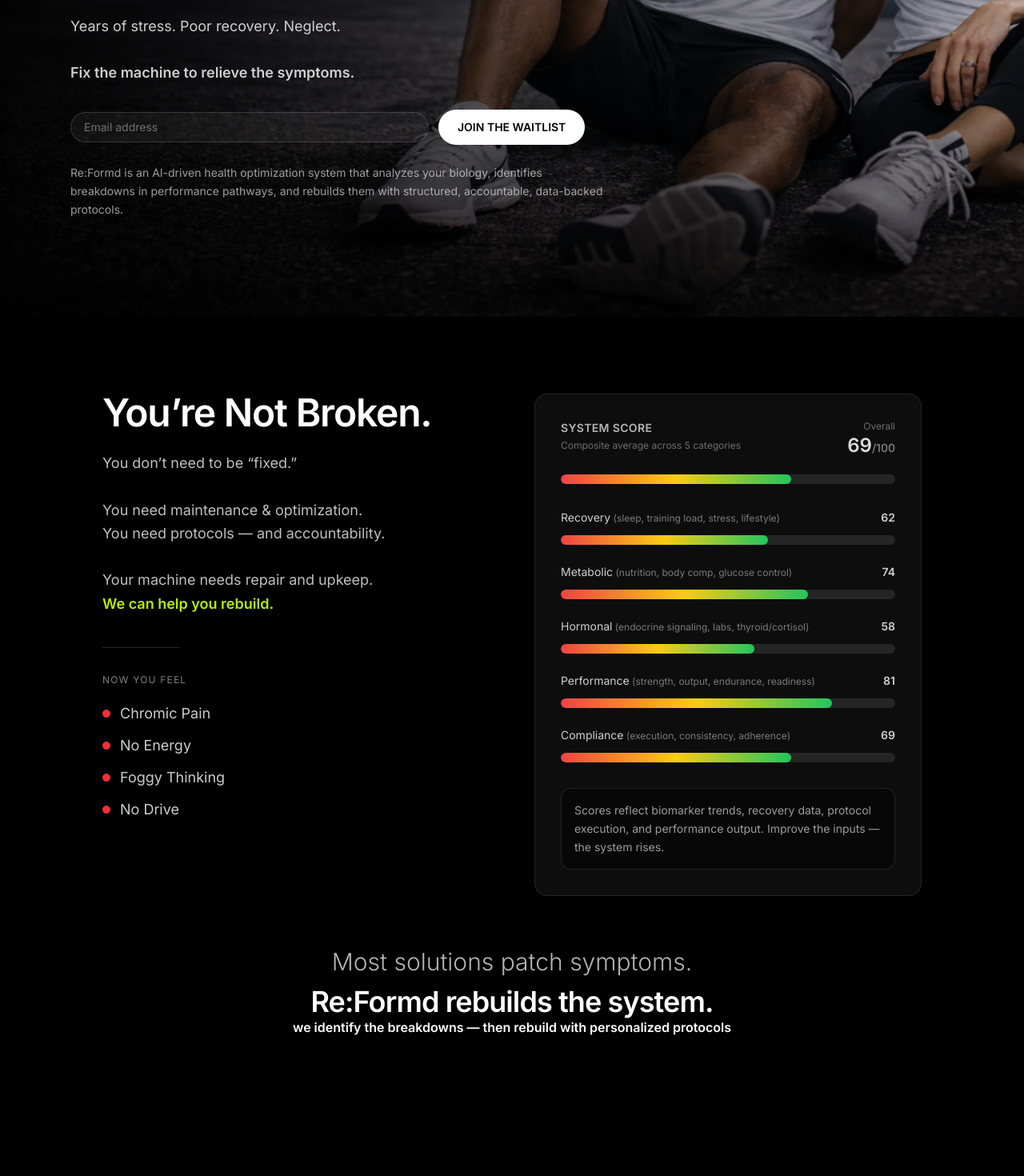
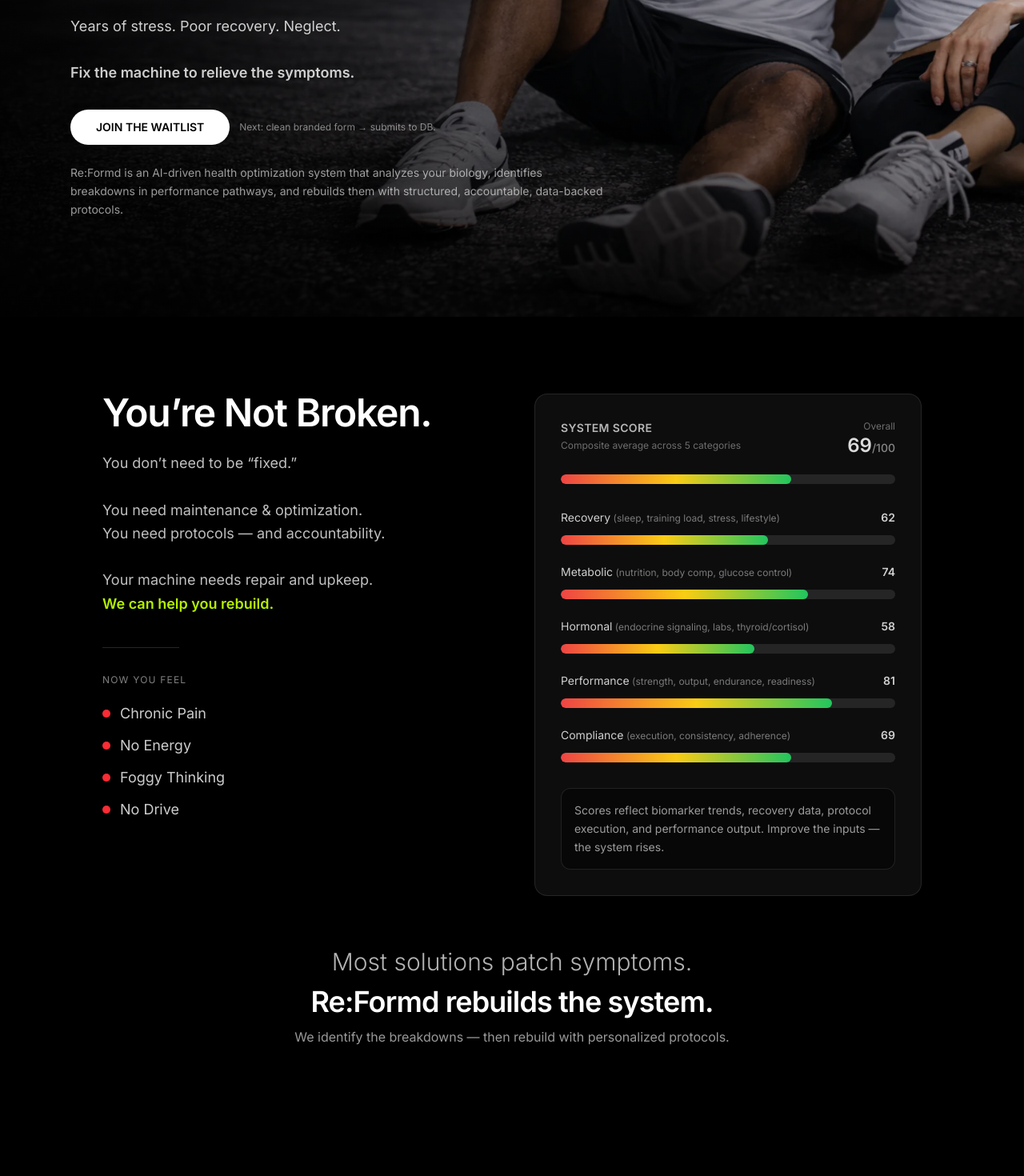
Before and after one commit to bwadz/reformd-web, a Next.js app: page / in a window 1280 px wide. Shown: the part 500-1970 px from the top of the page at 80% size. Built offline with nearby package versions, Linux system fonts and the light colour scheme.

Commit message:
Refine CTA layout, tighten feedback loop, mobile hero adjustments, footer cleanup (no active links)

```diff
--- a/src/app/page.tsx
+++ b/src/app/page.tsx
@@ -5,20 +5,14 @@
 import Image from "next/image";
 
 export default function HomePage() {
-  const [email, setEmail] = useState("");
   const [toast, setToast] = useState<string | null>(null);
 
   const year = useMemo(() => new Date().getFullYear(), []);
 
   function onJoinWaitlist() {
-    const trimmed = email.trim();
-    const subject = encodeURIComponent("Re:Formd Waitlist");
-    const body = encodeURIComponent(
-      `Please add me to the Re:Formd waitlist.\n\nEmail: ${trimmed || "(not provided)"}\n`,
-    );
-    window.location.href = `mailto:waitlist@getreformd.com?subject=${subject}&body=${body}`;
-    setToast("Opening your email client to join the waitlist.");
-    setTimeout(() => setToast(null), 3500);
+    // Placeholder for future DB-backed form (we'll wire this up next)
+    setToast("Waitlist form coming next — wiring to DB.");
+    setTimeout(() => setToast(null), 2500);
   }
 
   return (
@@ -54,7 +48,14 @@
               backgroundImage: "url(/images/reformd-hero-v3-1920x1080.webp)",
             }}
           />
-          <div className="absolute inset-0 bg-gradient-to-r from-black/80 via-black/45 to-black/10" />
+
+          {/* Mobile: darker overall overlay */}
+          <div className="absolute inset-0 bg-black/85 sm:hidden" />
+
+          {/* Desktop+: directional overlay (keep phone visible) */}
+          <div className="absolute inset-0 hidden sm:block bg-gradient-to-r from-black/80 via-black/45 to-black/10" />
+
+          {/* Bottom fade (all sizes) */}
           <div className="absolute inset-0 bg-gradient-to-b from-transparent via-transparent to-black/55" />
 
           <div className="relative mx-auto flex min-h-[100svh] max-w-6xl flex-col justify-center px-4 sm:px-6 py-12 sm:py-16">
@@ -80,32 +81,26 @@
                 Years of stress. Poor recovery. Neglect.
                 <br />
                 <br />
-                <span className=" text-white/80 font-semibold">
+                <span className="text-white/80 font-semibold">
                   Fix the machine to relieve the symptoms.
                 </span>
               </p>
 
-              {/* WAITLIST */}
+              {/* WAITLIST (button-only for now) */}
               <div
                 id="waitlist"
-                className="mt-7 sm:mt-8 flex flex-col gap-3 sm:flex-row sm:items-center"
+                className="mt-7 sm:mt-8 flex flex-col sm:flex-row sm:items-center gap-3"
               >
-                <div className="flex w-full max-w-md items-center gap-2 rounded-full border border-white/15 bg-white/5 px-4 py-2">
-                  <input
-                    value={email}
-                    onChange={(e) => setEmail(e.target.value)}
-                    placeholder="Email address"
-                    className="w-full bg-transparent text-sm text-white placeholder:text-white/40 outline-none"
-                    type="email"
-                  />
-                </div>
-
                 <button
                   onClick={onJoinWaitlist}
-                  className="rounded-full bg-white px-6 py-3 text-sm font-semibold text-black transition hover:bg-white/90"
+                  className="w-full sm:w-auto inline-flex items-center justify-center rounded-full bg-white px-8 py-3 text-sm font-semibold text-black transition hover:bg-white/90"
                 >
                   JOIN THE WAITLIST
                 </button>
+
+                <p className="text-xs text-white/50">
+                  Next: clean branded form → submits to DB.
+                </p>
               </div>
 
               <p className="mt-5 sm:mt-6 text-sm leading-relaxed text-white/60">
@@ -127,7 +122,7 @@
         {/* SECTION 2 — EMOTIONAL / YOU'RE NOT BROKEN */}
         <section
           id="problem"
-          className="relative mx-auto max-w-6xl px-4 sm:px-6 py-16 sm:py-20 lg:py-24"
+          className="relative mx-auto max-w-6xl px-4 sm:px-6 py-16 sm:py-20 lg:py-24 overflow-hidden"
         >
           <div className="pointer-events-none absolute inset-0 -z-10">
             <div className="absolute inset-0 bg-black" />
@@ -166,7 +161,7 @@
 
                 <ul className="mt-5 space-y-3 max-w-md">
                   {[
-                    "Chromic Pain",
+                    "Chronic Pain",
                     "No Energy",
                     "Foggy Thinking",
                     "No Drive",
@@ -311,23 +306,17 @@
             <p className="mt-3 text-2xl sm:text-3xl md:text-4xl font-semibold tracking-tight text-white">
               Re:Formd rebuilds the system.
             </p>
-            <span className=" font-semibold">
-              we identify the breakdowns — then rebuild with personalized
-              protocols
-            </span>
-            {/* <div className="text-xs uppercase tracking-[0.3em] text-white/40">
-              The Re:Formd Standard
-            </div>
-            <div className="mt-3 text-base font-semibold tracking-tight text-white">
-              Built to Last
-            </div> */}
+            <p className="mt-3 text-sm sm:text-base text-white/60">
+              We identify the breakdowns — then rebuild with personalized
+              protocols.
+            </p>
           </div>
         </section>
 
         {/* SECTION 3 — THE RE:FORMD SYSTEM */}
         <section
           id="method"
-          className="relative mx-auto max-w-6xl px-4 sm:px-6 py-16 sm:py-20 lg:py-24"
+          className="relative mx-auto max-w-6xl px-4 sm:px-6 py-16 sm:py-20 lg:py-24 overflow-hidden"
         >
           <div className="pointer-events-none absolute inset-0 -z-10">
             <div className="absolute inset-0 bg-black" />
@@ -347,7 +336,8 @@
                 protocols, accountability, and measurable outcomes.
               </p>
             </div>
-            {/* SECTION 3 — THE STEPS */}
+
+            {/* Steps */}
             <div className="mt-12 space-y-6">
               {[
                 {
@@ -375,7 +365,7 @@
                   title: "Adapt",
                   desc: "Recalibrate inputs until performance holds.",
                 },
-              ].map((s, i) => (
+              ].map((s) => (
                 <div
                   key={s.k}
                   className={`relative rounded-2xl border ${
@@ -384,7 +374,6 @@
                       : "border-white/10 bg-black/30"
                   } p-6`}
                 >
-                  {/* Large ghost step number */}
                   <div
                     className={`absolute top-4 right-6 text-7xl font-bold tracking-tight ${
                       s.k === "01" ? "text-white/25" : "text-white/15"
@@ -393,7 +382,6 @@
                     {s.k}
                   </div>
 
-                  {/* Step Heading */}
                   <div className="relative">
                     <div
                       className={`text-xs uppercase tracking-[0.3em] ${
@@ -444,7 +432,7 @@
         {/* SECTION 4 — TRACK */}
         <section
           id="track"
-          className="relative mx-auto max-w-6xl px-4 sm:px-6 py-16 sm:py-20 lg:py-24"
+          className="relative mx-auto max-w-6xl px-4 sm:px-6 py-16 sm:py-20 lg:py-24 overflow-hidden"
         >
           <div className="pointer-events-none absolute inset-0 -z-10">
             <div className="absolute inset-0 bg-black" />
@@ -487,7 +475,6 @@
 
             {/* RIGHT: SCORECARD  */}
             <div className="rounded-2xl border border-white/10 bg-white/5 p-6 sm:p-8">
-              {/* Header */}
               <div className="flex items-center justify-between">
                 <div className="text-sm font-semibold tracking-wide text-white/70">
                   DAILY SCORECARD
@@ -544,7 +531,6 @@
 
                 return (
                   <>
-                    {/* My Daily System Score */}
                     <div className="mt-6 rounded-xl border border-white/10 bg-black/30 p-5">
                       <div className="flex items-center justify-between">
                         <div className="text-sm text-white/60">
@@ -574,7 +560,6 @@
                       </div>
                     </div>
 
-                    {/* Metrics grid */}
                     <div className="mt-6 grid gap-4 sm:grid-cols-2">
                       {metrics.map((m) => (
                         <div
@@ -601,7 +586,6 @@
                       ))}
                     </div>
 
-                    {/* Insight block */}
                     <div className="mt-6 rounded-xl border border-white/10 bg-black/40 p-5">
                       <div className="text-xs uppercase tracking-widest text-white/40 font-semibold">
                         Daily Insight
@@ -622,7 +606,7 @@
         {/* SECTION 5 — ADAPT */}
         <section
           id="adapt"
-          className="relative mx-auto max-w-6xl px-4 sm:px-6 py-16 sm:py-20 lg:py-24"
+          className="relative mx-auto max-w-6xl px-4 sm:px-6 py-16 sm:py-20 lg:py-24 overflow-hidden"
         >
           <div className="pointer-events-none absolute inset-0 -z-10">
             <div className="absolute inset-0 bg-black" />
@@ -665,7 +649,6 @@
 
             {/* RIGHT: FEEDBACK LOOP */}
             <div className="rounded-2xl border border-white/10 bg-white/5 p-6 sm:p-8">
-              {/* Header */}
               <div className="flex items-center justify-between">
                 <div className="text-sm font-semibold tracking-wide text-white/70">
                   FEEDBACK LOOP
@@ -676,7 +659,6 @@
               </div>
 
               <div className="mt-8 relative">
-                {/* Vertical connector line */}
                 <div className="absolute left-2 top-1 bottom-1 w-px bg-white/15" />
 
                 <div className="space-y-6">
@@ -688,10 +670,7 @@
                     { t: "Re-score", d: "Confirm measurable improvement" },
                   ].map((step) => (
                     <div key={step.t} className="relative pl-6">
-                      {/* Dot */}
                       <div className="absolute left-0 top-1.5 h-2 w-2 rounded-full bg-white/60" />
-
-                      {/* Text */}
                       <div>
                         <div className="text-sm font-semibold text-white/85">
                           {step.t}
@@ -705,14 +684,12 @@
                 </div>
               </div>
 
-              {/* Loop Close */}
               <div className="mt-8 flex items-center justify-center gap-2 text-xs text-white/50">
                 <span>Repeat</span>
                 <span className="text-white/30">↺</span>
                 <span>Until stable</span>
               </div>
 
-              {/* Insight */}
               <div className="mt-6">
                 <p className="text-sm leading-relaxed text-white/60">
                   Measure → adjust → repeat. Systems improve because they’re
@@ -734,7 +711,6 @@
           </div>
 
           <div className="mx-auto max-w-3xl">
-            {/* Emotional Lead */}
             <p className="text-2xl sm:text-3xl md:text-4xl font-light text-white/70">
               You’re not broken.
             </p>
@@ -742,7 +718,6 @@
               You just need a system.
             </p>
 
-            {/* Decision Line */}
             <h2 className="mt-10 text-2xl sm:text-3xl md:text-5xl font-semibold tracking-tight leading-tight">
               Stop guessing.
               <br className="hidden sm:block" />
@@ -751,7 +726,6 @@
               <span className="text-white">Start rebuilding.</span>
             </h2>
 
-            {/* Single CTA */}
             <div className="mt-12">
               <Link
                 href="#waitlist"
@@ -761,7 +735,6 @@
               </Link>
             </div>
 
-            {/* Brand Stamp */}
             <p className="mt-12 text-xs tracking-wide text-white/40">
               Structured health optimization. Built to Last.
             </p>
@@ -772,10 +745,9 @@
         <footer className="border-t border-white/10 bg-black">
           <div className="mx-auto max-w-6xl px-4 sm:px-6 py-12">
             <div className="flex flex-col gap-10 lg:flex-row lg:items-start lg:justify-between">
-              {/* Brand */}
               <div className="max-w-sm">
                 <Image
-                  src="/images/04-horizontal-basic-white.png" // full logo
+                  src="/images/04-horizontal-basic-white.png"
                   alt="Re:Formd"
                   width={180}
                   height={40}
@@ -789,8 +761,6 @@
                 </p>
               </div>
 
-              {/* Links */}
-              {/* Links */}
               <div className="grid grid-cols-2 gap-x-10 gap-y-3 text-sm text-white/60 sm:grid-cols-3 lg:grid-cols-2">
                 {[
                   "About",
@@ -807,7 +777,6 @@
               </div>
             </div>
 
-            {/* Bottom bar */}
             <div className="mt-10 flex flex-col gap-3 border-t border-white/10 pt-6 sm:flex-row sm:items-center sm:justify-between">
               <p className="text-xs text-white/40">
                 © {year} Re:Formd. All rights reserved.
```
